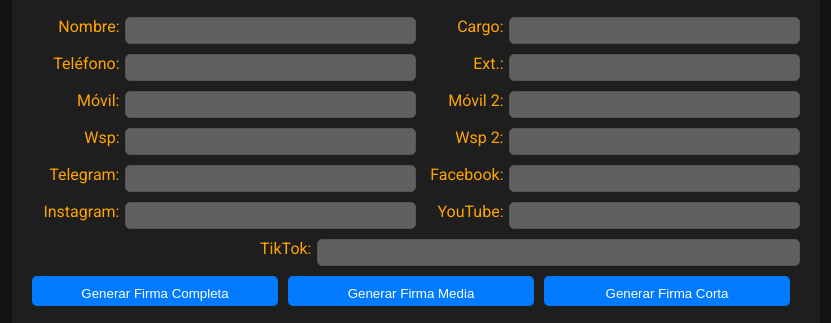
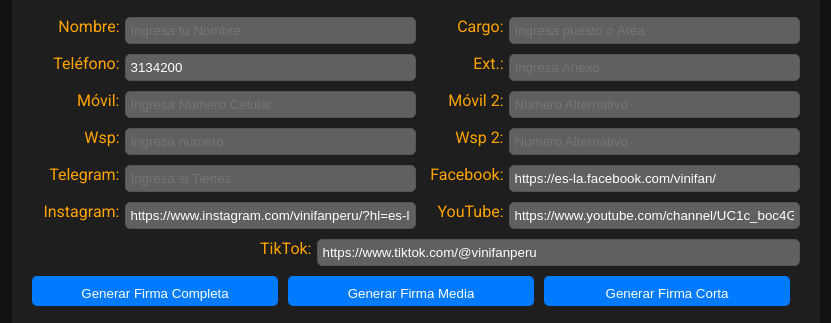
Before and after one commit to CarlosCus1/Crea_Firma, a plain HTML site: page index.html in a window 1280 px wide. Shown: the part 71-394 px from the top of the page, without its empty margins (224-1055 px from the left). Drawn offline with Linux system fonts and the light colour scheme.

Commit message:
Update index.html
se agregaron placeholders

```diff
--- a/index.html
+++ b/index.html
@@ -16,43 +16,43 @@
     <form>
       <div class="form-row">
         <label for="name" class="label-10">Nombre:</label>
-        <input type="text" id="name" class="input-35">
+        <input type="text" id="name" class="input-35" placeholder="Ingresa tu Nombre">
         <label for="position" class="label-10">Cargo:</label>
-        <input type="text" id="position" class="input-35">
+        <input type="text" id="position" class="input-35" placeholder="Ingresa puesto o Area">
       </div>
       <div class="form-row">
         <label for="phone" class="label-10">Teléfono:</label>
-        <input type="text" id="phone" class="input-35">
+        <input type="text" id="phone" class="input-35" value="3134200">
         <label for="extension" class="label-10">Ext.:</label>
-        <input type="text" id="extension" class="input-35">
+        <input type="text" id="extension" class="input-35" placeholder="Ingresa Anexo">
       </div>
       <div class="form-row">
         <label for="mobile" class="label-10">Móvil:</label>
-        <input type="text" id="mobile" class="input-35">
+        <input type="text" id="mobile" class="input-35" placeholder="Ingresa Numero Celular">
         <label for="mobile2" class="label-10">Móvil 2:</label>
-        <input type="text" id="mobile2" class="input-35">
+        <input type="text" id="mobile2" class="input-35" placeholder="Numero Alternativo">
       </div>
       <div class="form-row">
         <label for="whatsapp" class="label-10">Wsp:</label>
-        <input type="text" id="whatsapp" class="input-35">
+        <input type="text" id="whatsapp" class="input-35" placeholder="Ingresa numero">
         <label for="whatsapp2" class="label-10">Wsp 2:</label>
-        <input type="text" id="whatsapp2" class="input-35">
+        <input type="text" id="whatsapp2" class="input-35" placeholder="Numero Alternativo">
       </div>
       <div class="form-row">
         <label for="telegram" class="label-10">Telegram:</label>
-        <input type="text" id="telegram" class="input-35">
+        <input type="text" id="telegram" class="input-35" placeholder="Ingresa si Tienes">
         <label for="facebook" class="label-10">Facebook:</label>
-        <input type="text" id="facebook" class="input-35">
+        <input type="text" id="facebook" class="input-35" value="https://es-la.facebook.com/vinifan/" placeholder="Comparte tu Link">
       </div>
       <div class="form-row">
         <label for="instagram" class="label-10">Instagram:</label>
-        <input type="text" id="instagram" class="input-35">
+        <input type="text" id="instagram" class="input-35" value="https://www.instagram.com/vinifanperu/?hl=es-la" placeholder="Comparte tu Link">
         <label for="youtube" class="label-10">YouTube:</label>
-        <input type="text" id="youtube" class="input-35">
+        <input type="text" id="youtube" class="input-35" value="https://www.youtube.com/channel/UC1c_boc4GF8fVC0bHGFNqqQ" placeholder="Comparte tu Link">
       </div>
       <div class="form-row">
         <label for="tiktok" class="label-10">TikTok:</label>
-        <input type="text" id="tiktok" class="input-35">
+        <input type="text" id="tiktok" class="input-35" value="https://www.tiktok.com/@vinifanperu" placeholder="Comparte tu link">
       </div>
       <div class="form-row">
         <button type="button" onclick="generateSignature('full')" class="button-40">Generar Firma Completa</button>
```
